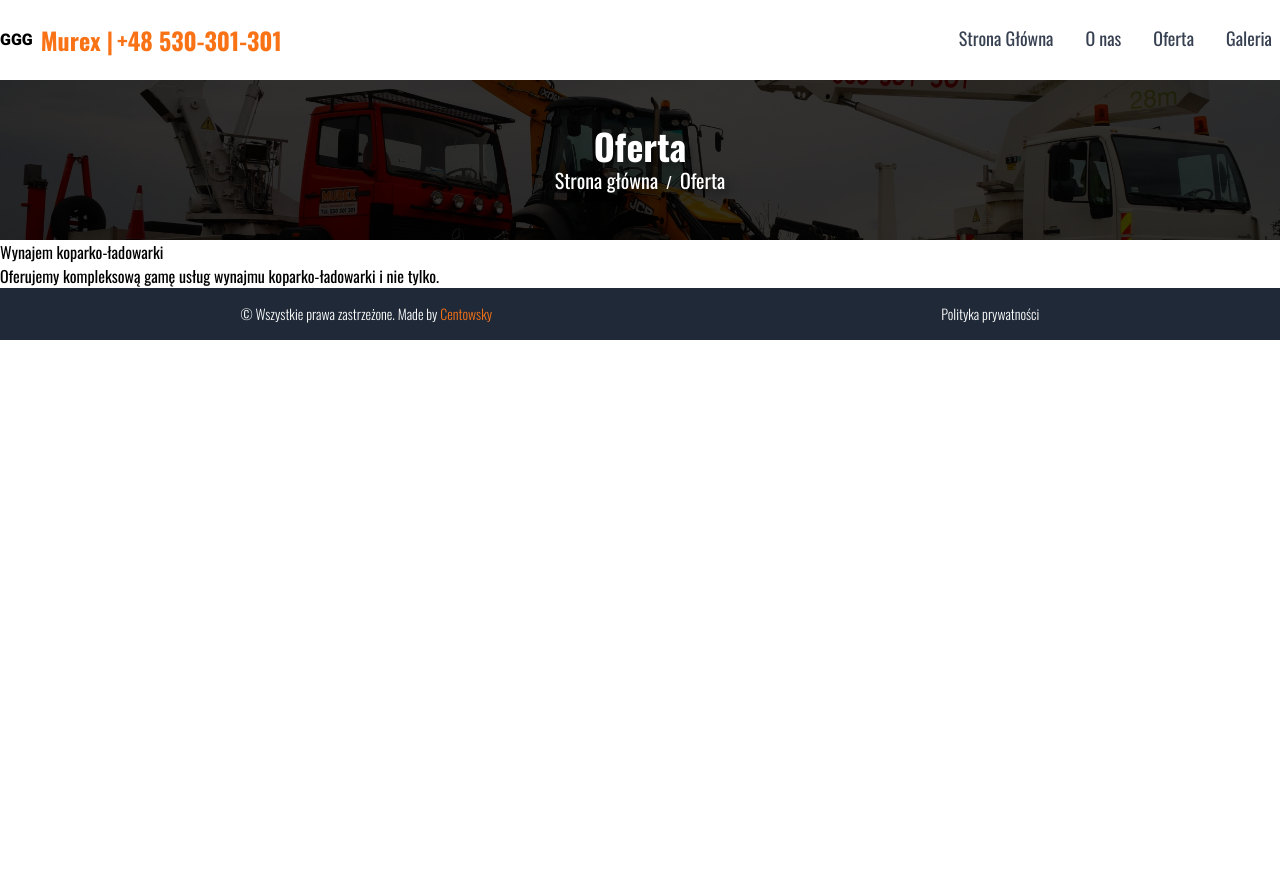
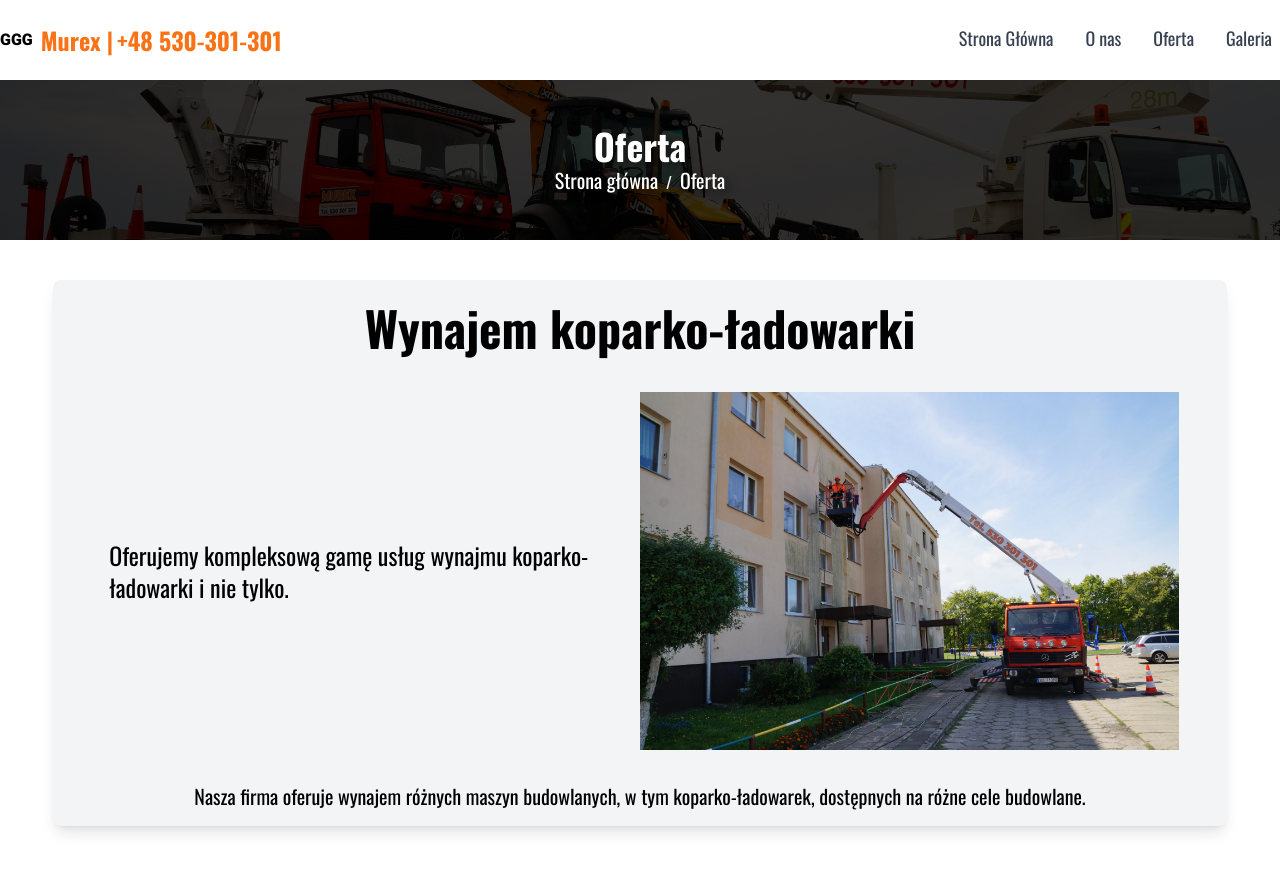
Before and after one commit to Centowsky/Murex, a React (Create React App) app: page /oferta/koparki in a window 1280 px wide. Shown: the top 892 px of the page. Before the commit the page ends 800 px from the top, so only its background shows below. Built offline with nearby package versions, Linux system fonts and the light colour scheme; a web font is replaced by a local one.

Commit message:
Added images, descriptions, and a business card component to the offer detail page. (generated by useblackbox.ai )

```diff
--- a/src/components/offers/OfertaDetail.tsx
+++ b/src/components/offers/OfertaDetail.tsx
@@ -2,43 +2,56 @@ import React from "react";
 import Header from "../main/Header";
 import Navbar from "../main/Navbar";
 import { useParams } from "react-router-dom";
+import wycinka from "../../assets/info1.webp";
+import podnosniki from "../../assets/info2.webp";
+import koparki from "../../assets/info3.webp";
+import wysokosc from "../../assets/info3.webp";
+import Wizytowka from "../main/Wizytowka";
 
 const OfertaDetail: React.FC = () => {
-  // Uzyskaj parametr offerId z URL za pomocą hooka useParams
   const { offerId } = useParams<{ offerId: string }>();
 
-  // Tutaj możesz dodać logikę do pobrania danych szczegółowych oferty na podstawie offerId
-  // Na przykład, możesz mieć tablicę ofert i wyszukać ofertę na podstawie offerId
-
-  // Przykładowa tablica ofert
   const ofertaList = [
     {
       id: "wycinka",
       title: "Wycinka i pielęgnacja drzew",
       content:
         "Specjalizujemy się w pielęgnacji i wycince drzew. Także w miejscach trudno dostępnych, budynków, na terenach pod inwestycje, cmentarzach oraz parkach.",
+      description:
+        "Nasza firma oferuje usługi wycinania i pielęgnacji drzew, w tym trudno dostępnych miejscach oraz na terenach publicznych.",
+      img: wycinka,
     },
+
     {
       id: "podnosniki",
       title: "Wynajem Podnośników Koszowych",
       content:
         "Prowadzimy wynajem podnośników koszowych o maksymalnej wysokości roboczej do 28 metrów. Nasze podnośniki umożliwiają bezpieczne i komfortowe wykonywanie prac.",
+      description:
+        "Oferujemy wynajem podnośników koszowych z dużym zasięgiem, zapewniających bezpieczne warunki pracy na wysokości.",
+      img: podnosniki,
     },
     {
       id: "koparki",
       title: "Wynajem koparko-ładowarki",
       content:
         "Oferujemy kompleksową gamę usług wynajmu koparko-ładowarki i nie tylko.",
+      description:
+        "Nasza firma oferuje wynajem różnych maszyn budowlanych, w tym koparko-ładowarek, dostępnych na różne cele budowlane.",
+      img: koparki,
     },
+
     {
       id: "wysokosc",
       title: "Prace na wysokości",
       content:
         "Wykonujemy prace na wysokości. Czyścimy rynny, montujemy siatki oraz reklamy, myjemy dachy i wymieniamy dachówki. Oferujemy szeroki zakres usług.",
+      description:
+        "Specjalizujemy się w pracach na wysokości, takich jak montaż siatek, reklam, mycie dachów i inne usługi związane z pracami na wysokości.",
+      img: wysokosc,
     },
   ];
 
-  // Znajdź ofertę na podstawie offerId
   const selectedOffer = ofertaList.find((offer) => offer.id === offerId);
 
   if (!selectedOffer) {
@@ -55,11 +68,23 @@ const OfertaDetail: React.FC = () => {
     <>
       <Navbar />
       <Header currentPage="Oferta" />
-      <div>
-        <h2>{selectedOffer.title}</h2>
-        <p>{selectedOffer.content}</p>
-        {/* Dodaj tutaj inne szczegóły oferty, które chcesz wyświetlić */}
+      <div className="min-h-[50vh] bg-gray-100 w-11/12 mx-auto p-4 rounded-lg shadow-lg my-10">
+        <h2 className="text-5xl font-bold p-2 text-center">
+          {selectedOffer.title}
+        </h2>
+        <div className="flex flex-row p-8">
+          <div className="w-1/2 flex items-center">
+            <p className="text-2xl p-2">{selectedOffer.content}</p>
+          </div>
+          <div className="w-1/2">
+            <img src={selectedOffer.img} alt={selectedOffer.title}></img>
+          </div>
+        </div>
+        <div className="w-full text-center">
+          <p className="text-xl">{selectedOffer.description}</p>
+        </div>
       </div>
+      <Wizytowka />
     </>
   );
 };
```
